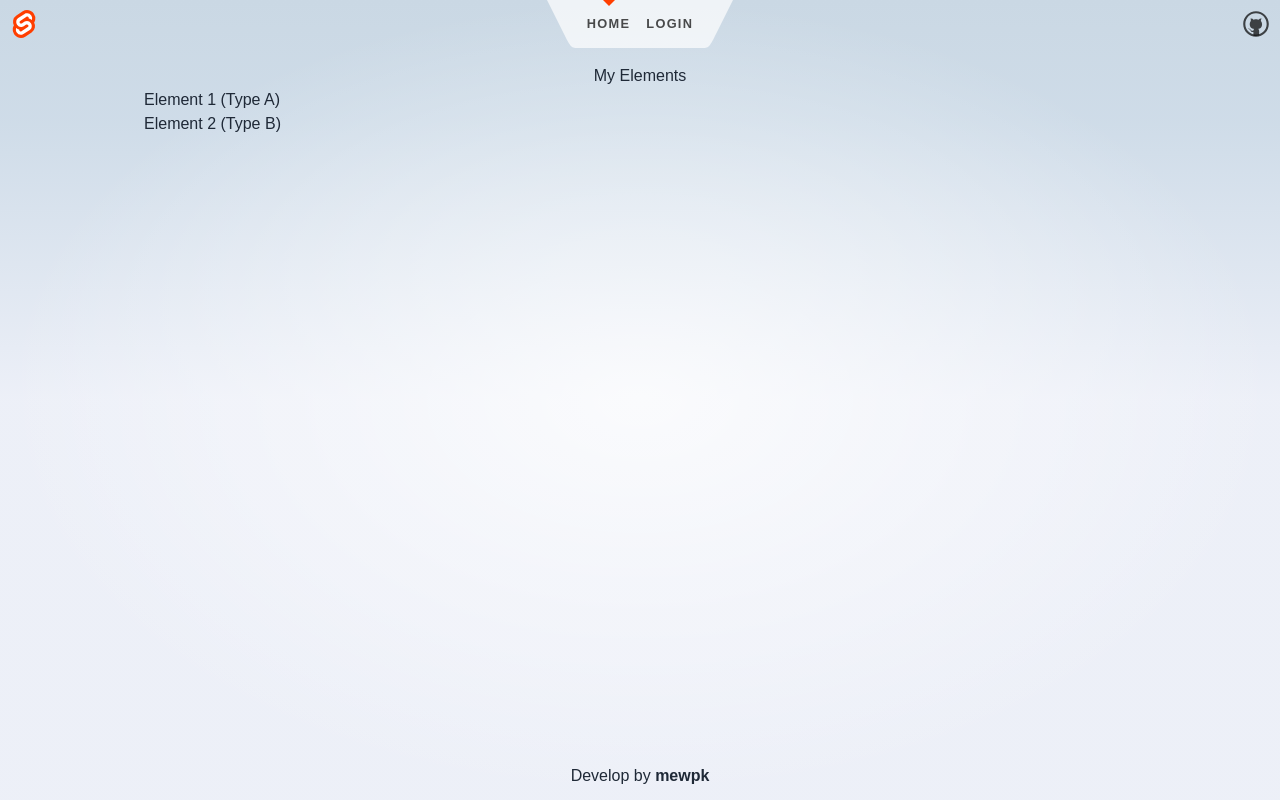
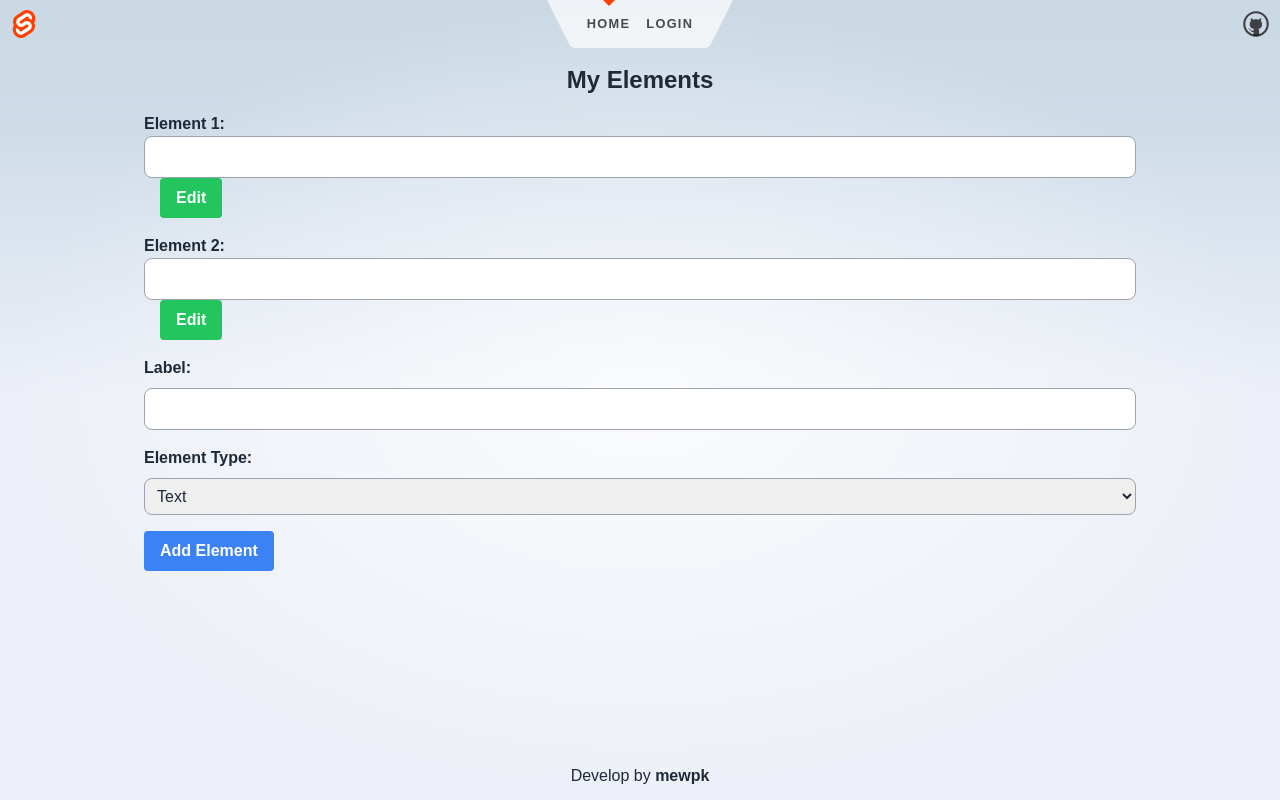
Before and after one commit to mewpk/RegisterForm_SvelteKit, a SvelteKit app: page / in a window 1280 px wide. Built offline with nearby package versions, Linux system fonts and the light colour scheme.

Commit message:
update : form add element and edit element with modals

```diff
--- a/src/routes/+page.svelte
+++ b/src/routes/+page.svelte
@@ -1,36 +1,142 @@
 <script>
-	import { useState } from 'svelte';
-	import Form from './Form.svelte';
-
   // Define an initial array of elements
   let elements = [
 	{
-		label: 'Element 1',
-		elementType: 'Type A'
+	  id: 1,
+	  label: "Element 1",
+	  elementType: "text",
+	  editable: true,
 	},
 	{
-		label: 'Element 2',
-		elementType: 'Type B'
-	  }
+	  id: 2,
+	  label: "Element 2",
+	  elementType: "number",
+	  editable: true,
+	},
   ];
 
-	// Define a function to add a new element to the array
-	function addElement(elementData) {
-	  elements = [...elements, elementData];
+  // Create a reactive variable to hold the form inputs
+  let label = "";
+  let elementType = "text";
+  let modalOpen = false;
+  /**
+	 * @type {number}
+	 */
+  let indexToEdit;
+
+  function addElement() {
+	// Determine the highest existing id value
+	const highestId = Math.max(...elements.map((element) => element.id));
+
+	// Create a new element object with the values from the form inputs and a unique id
+	const newElement = {
+	  id: highestId + 1,
+	  label,
+	  elementType,
+	  editable: true,
+	};
+
+	// Add the new element to the elements array
+	elements = [...elements, newElement];
+
+	// Clear the form inputs
+	label = "";
+	elementType = "text";
   }
 
+  /**
+	 * @param {number} index
+	 */
+  function editElement(index) {
+	// Get the existing element object
+	const element = elements[index];
+
+	// Update the properties of the existing element object with the values from the form inputs
+	element.label = label;
+	element.elementType = elementType;
+
+	// Clear the form inputs
+	label = "";
+	elementType = "text";
+
+	// Close the modal
+	modalOpen = false;
+  }
 </script>
 
-  <main>
-	<h1>My Elements</h1>
+<main class="container mx-auto">
+  <h1 class="text-2xl font-bold mb-4">My Elements</h1>
+  <div>
+	<ul>
+	  {#each elements as element, index}
+		<li class="mb-4" >
+		  <label for={element.label} class="font-bold mb-2">{element.label}:</label>
+		  <input type={element.elementType} class="w-full border border-gray-400 p-2 rounded-lg" id={element.id.toString()} />
 
-	<ul>
-	  {#each elements as element}
-		<li>{element.label} ({element.elementType})</li>
+		  {#if element.editable}
+			<button
+			  type="button"
+			  class="ml-4 bg-green-500 hover:bg-green-700 text-white font-bold py-2 px-4 rounded"
+			  on:click={() => {
+				label = element.label;
+				elementType = element.elementType;
+				modalOpen = true;
+				indexToEdit = index;
+			  }}
+			>
+			  Edit
+			</button>
+		  {/if}
+		</li>
 	  {/each}
 	</ul>
+  </div>
 
-	<!-- Display the form for adding a new element -->
-	<Form onSave={addElement} />
+  <form class="mt-4">
+	<div class="flex flex-col mb-4">
+	  <label for="label" class="font-bold mb-2">Label:</label>
+	  <input id="label" type="text" class="w-full border border-gray-400 p-2 rounded-lg" bind:value={label} />
+	</div>
 
+	<div class="flex flex-col mb-4">
+	  <label for="elementType" class="font-bold mb-2">Element Type:</label>
+	  <select id="elementType" class="w-full border border-gray-400 p-2 rounded-lg" bind:value={elementType}>
+		<option value="text">Text</option>
+		<option value="number">Number</option>
+		<option value="email">Email</option>
+		<option value="password">Password</option>
+	  </select>
+	</div>
+
+	<button type="button" class="bg-blue-500 hover:bg-blue-700 text-white font-bold py-2 px-4 rounded" on:click={addElement}>Add Element</button>
+  </form>
+
+  <div>
+	{#if modalOpen}
+	  <div class="fixed inset-0 bg-gray-900 bg-opacity-50 flex justify-center items-center">
+		<div class="bg-white rounded-lg p-8">
+		  <h2 class="text-xl font-bold mb-4">Edit Element</h2>
+
+		  <form>
+			<div class="flex flex-col mb-4">
+			  <label for="editLabel" class="font-bold mb-2">Label:</label>
+			  <input id="editLabel" type="text" class="w-full border border-gray-400 p-2 rounded-lg" bind:value={label} />
+			</div>
+
+			<div class="flex flex-col mb-4">
+			  <label for="editElementType" class="font-bold mb-2">Element Type:</label>
+			  <select id="editElementType" class="w-full border border-gray-400 p-2 rounded-lg" bind:value={elementType}>
+				<option value="text">Text</option>
+				<option value="number">Number</option>
+				<option value="email">Email</option>
+				<option value="password">Password</option>
+			  </select>
+			</div>
+
+			<button type="button" class="bg-blue-500 hover:bg-blue-700 text-white font-bold py-2 px-4 rounded" on:click={() => editElement(indexToEdit)}>Save Changes</button>
+		  </form>
+		</div>
+	  </div>
+	{/if}
+  </div>
 </main>
--- a/src/routes/Form.svelte
+++ /dev/null
@@ -1,68 +0,0 @@
-<template>
-    <div class="container mx-auto my-4 p-4 rounded-lg shadow-lg">
-      <form on:submit|preventDefault={save}>
-        <h2 class="text-xl font-bold mb-4">Add Element</h2>
-        <div class="mb-4">
-          <label for="element_type" class="block text-gray-700 font-bold mb-2">Element Type:</label>
-          <select id="element_type" class="w-full py-2 px-3 rounded bg-gray-200 border border-transparent focus:outline-none focus:bg-white focus:border-gray-500" bind:value={selectedElementType}>
-            {#each elementTypes as type}
-              <option value={type}>{type}</option>
-            {/each}
-          </select>
-        </div>
-        <div class="mb-4">
-          <label for="element_label" class="block text-gray-700 font-bold mb-2">Label:</label>
-          <input type="text" id="element_label" class="w-full py-2 px-3 rounded bg-gray-200 border border-transparent focus:outline-none focus:bg-white focus:border-gray-500" bind:value={label} />
-        </div>
-        <div class="mb-4">
-          <label for="element_name" class="block text-gray-700 font-bold mb-2">Name:</label>
-          <input type="text" id="element_name" class="w-full py-2 px-3 rounded bg-gray-200 border border-transparent focus:outline-none focus:bg-white focus:border-gray-500" bind:value={name} />
-        </div>
-        <div class="mb-4">
-          <label for="element_placeholder" class="block text-gray-700 font-bold mb-2">Placeholder:</label>
-          <input type="text" id="element_placeholder" class="w-full py-2 px-3 rounded bg-gray-200 border border-transparent focus:outline-none focus:bg-white focus:border-gray-500" bind:value={placeholder} />
-        </div>
-        <div class="mb-6">
-          <label for="element_required" class="inline-flex items-center">
-            <input type="checkbox" id="element_required" class="form-checkbox h-5 w-5 text-gray-600" bind:checked={required} />
-            <span class="ml-2 text-gray-700 font-bold">Required</span>
-          </label>
-        </div>
-        <div class="flex items-center justify-between">
-          <button type="submit" class="bg-blue-500 hover:bg-blue-700 text-white font-bold py-2 px-4 rounded focus:outline-none focus:shadow-outline">Save</button>
-        </div>
-      </form>
-    </div>
-  </template>
-
-  <script>
-    /**
-     * @type {(arg0: { elementType: string; label: string; name: string; placeholder: string; required: boolean; }) => void}
-     */
-    export let onSave;
-    let selectedElementType = 'text';
-    let label = '';
-    let name = '';
-    let placeholder = '';
-    let required = false;
-
-    const elementTypes = ['text', 'email', 'password', 'number', 'date'];
-
-    function save() {
-      const elementData = {
-        elementType: selectedElementType,
-        label,
-        name,
-        placeholder,
-        required
-      };
-
-      onSave(elementData);
-
-      // Reset the input fields after saving
-      label = '';
-      name = '';
-      placeholder = '';
-      required = false;
-    }
-  </script>
```
Lines whose indentation alone changed are shown as unchanged.
